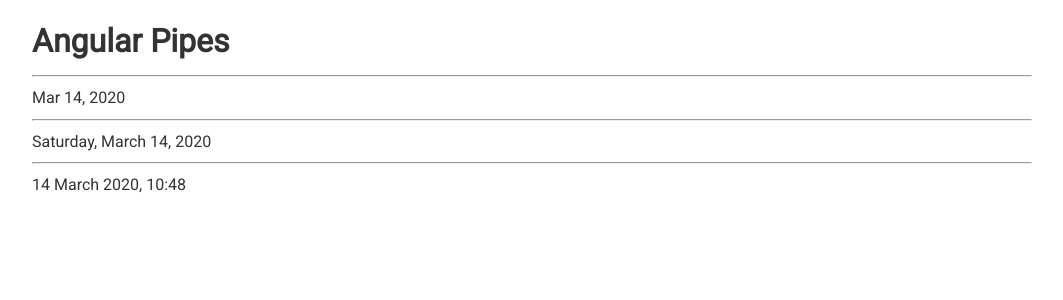
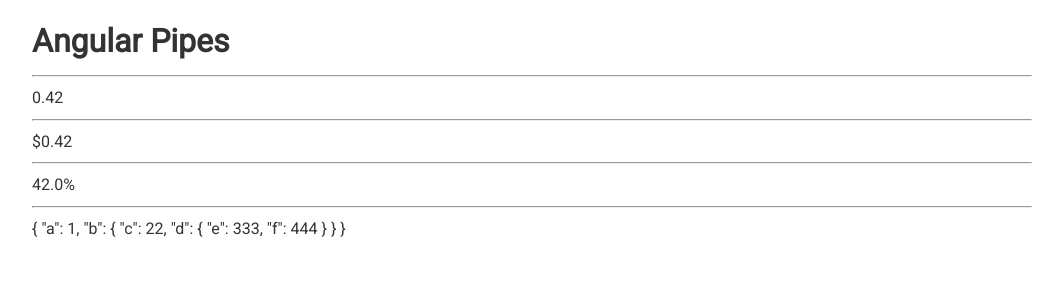
Before and after one commit to Chuchundrium/Angular-theory, an Angular app: page / in a window 1280 px wide. Shown: the top 300 px of the page, without its empty margins (108-1171 px from the left). Built offline with nearby package versions, Linux system fonts and the light colour scheme.

Commit message:
05-Pipes-05-currency-percent-json

```diff
--- a/src/app/app.component.html
+++ b/src/app/app.component.html
@@ -1,9 +1,11 @@
 <div class="container">
   <h1>Angular Pipes</h1>
   <hr>
-  <p>{{ date | date }}</p>
+  <p>{{ float }}</p>
   <hr>
-  <p>{{ date | date:'fullDate' }}</p>
+  <p>{{ float | currency }}</p>
   <hr>
-  <p>{{ date | date:'dd MMMM yyyy, HH:mm' }}</p>
+  <p>{{ float | percent:'2.1-2' }}</p>
+  <hr>
+  <p>{{ obj | json }}</p>
 </div>
--- a/src/app/app.component.ts
+++ b/src/app/app.component.ts
@@ -9,4 +9,15 @@
   e: number = Math.E;
   str = 'hi, chucha';
   date: Date = new Date();
+  float = 0.42;
+  obj = {
+    a: 1,
+    b: {
+      c: 22,
+      d: {
+        e: 333,
+        f: 444
+      }
+    }
+  }
 }
```
